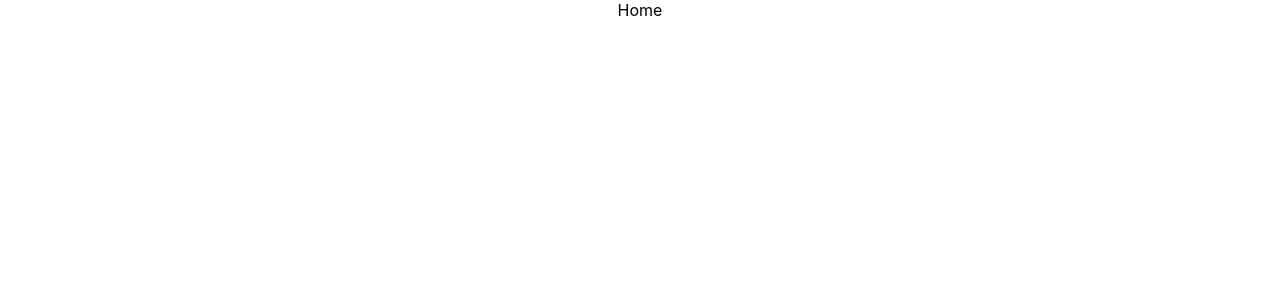
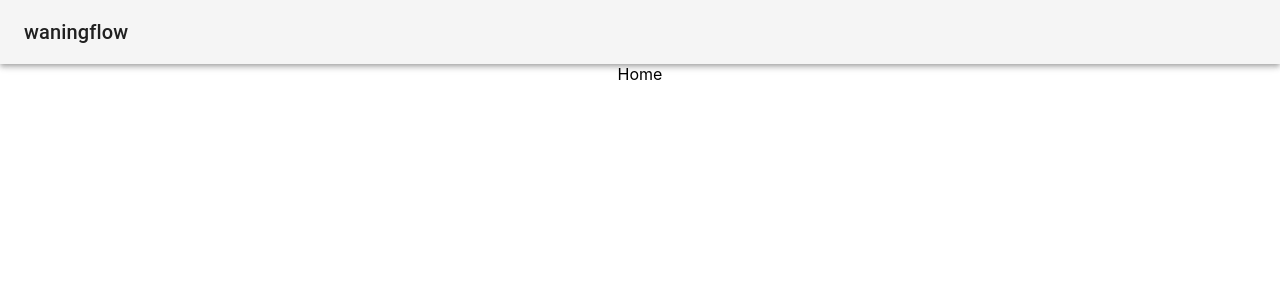
Before and after one commit to waningflow/web-tools, a React app: page / in a window 1280 px wide. Shown: the top 300 px of the page. Built offline with nearby package versions, Linux system fonts and the light colour scheme.

Commit message:
update some

```diff
--- a/src/App.js
+++ b/src/App.js
@@ -1,13 +1,39 @@
 import React, { Component } from 'react'
 import './App.css'
 import AppRouter from './routes'
+import { MuiThemeProvider, createMuiTheme } from '@material-ui/core/styles'
+import Header from './components/Header'
+
+const theme = createMuiTheme({
+  palette: {
+    primary: {
+      main: 'rgba(36, 123, 160, 1)',
+      contrastText: '#fff'
+    },
+    secondary: {
+      main: 'rgba(112, 193, 179, 1)',
+      contrastText: '#fff'
+    }
+  },
+  status: {
+    danger: 'rgba(255, 22, 84, 1)'
+  },
+  typography: {
+    // Tell Material-UI what's the font-size on the html element is.
+    useNextVariants: true,
+    htmlFontSize: 16
+  }
+})
 
 class App extends Component {
   render() {
     return (
-      <div className="App">
-        <AppRouter />
-      </div>
+      <MuiThemeProvider theme={theme}>
+        <Header />
+        <div className="App">
+          <AppRouter />
+        </div>
+      </MuiThemeProvider>
     )
   }
 }
--- /dev/null
+++ b/src/components/Header/Header.js
@@ -0,0 +1,19 @@
+import React, { Component } from 'react'
+import AppBar from '@material-ui/core/AppBar'
+import Toolbar from '@material-ui/core/Toolbar'
+import Typography from '@material-ui/core/Typography'
+export default class Header extends Component {
+  render() {
+    return (
+      <div>
+        <AppBar position="static" color="default">
+          <Toolbar>
+            <Typography variant="h6" color="inherit">
+              waningflow
+            </Typography>
+          </Toolbar>
+        </AppBar>
+      </div>
+    )
+  }
+}
--- /dev/null
+++ b/src/components/Header/index.js
@@ -0,0 +1 @@
+export { default } from './Header'
--- a/src/pages/NpmDownload/items/MainForm/MainForm.js
+++ b/src/pages/NpmDownload/items/MainForm/MainForm.js
@@ -1,15 +1,35 @@
 // @flow
 import * as React from 'react'
 import TextField from '@material-ui/core/TextField'
+import { withStyles } from '@material-ui/core/styles'
 import moment from 'moment'
+import MomentUtils from '@date-io/moment'
+import './MainForm.css'
+
+import {
+  InlineDatePicker,
+  MuiPickersUtilsProvider
+} from 'material-ui-pickers'
 
 const { Component } = React
 const dateFormat = 'YYYY-MM-DD'
 
+const styles = theme => ({
+  container: {
+    display: 'flex',
+    flexWrap: 'wrap'
+  },
+  textField: {
+    marginLeft: theme.spacing.unit,
+    marginRight: theme.spacing.unit
+  }
+})
+
 type Props = {
   packageName: string,
   startDate: string,
-  endDate: string
+  endDate: string,
+  classes: Object
 }
 
 type State = {
@@ -18,7 +38,7 @@ type State = {
   endDate: string
 }
 
-export default class MainForm extends Component<Props, State> {
+class MainForm extends Component<Props, State> {
   static defaultProps = {
     packageName: 'react,vue',
     startDate: moment
@@ -38,24 +58,62 @@ export default class MainForm extends Component<Props, State> {
     this.state = Object.assign({}, this.props)
   }
 
-  handleChangePackage = (name: string) => (event: SyntheticInputEvent<>) => {
+  handleChangeInput = (name: string) => (event: SyntheticInputEvent<>) => {
     this.setState({
       [name]: event.target.value
     })
   }
 
+  handleChangeDate = (name: string) => (value: string) => {
+    this.setState({
+      [name]: value
+    })
+  }
+
   render() {
-    const { packageName } = this.state
+    const { packageName, startDate, endDate } = this.state
+    const { classes } = this.props
     return (
+      <MuiPickersUtilsProvider utils={MomentUtils}>
         <div>
           <TextField
             label="Package"
             value={packageName}
-          onChange={this.handleChangePackage('packageName')}
+            onChange={this.handleChangeInput('packageName')}
             margin="normal"
             variant="outlined"
+            fullWidth={true}
           />
         </div>
+        <div>
+          <InlineDatePicker
+            className={classes.textField}
+            keyboard
+            clearable
+            variant="outlined"
+            label="Start Date"
+            value={startDate}
+            margin="normal"
+            onChange={this.handleChangeDate('startDate')}
+            format={'MM/DD/YYYY'}
+            mask={[/\d/, /\d/, '/', /\d/, /\d/, '/', /\d/, /\d/, /\d/, /\d/]}
+          />
+          <InlineDatePicker
+            className={classes.textField}
+            keyboard
+            clearable
+            variant="outlined"
+            label="End Date"
+            value={endDate}
+            margin="normal"
+            onChange={this.handleChangeDate('endDate')}
+            format={'MM/DD/YYYY'}
+            mask={[/\d/, /\d/, '/', /\d/, /\d/, '/', /\d/, /\d/, /\d/, /\d/]}
+          />
+        </div>
+      </MuiPickersUtilsProvider>
     )
   }
 }
+
+export default withStyles(styles)(MainForm)
--- /dev/null
+++ b/src/routes.css
@@ -0,0 +1,4 @@
+.routeContainer {
+  width: 90vw;
+  margin: 0 auto;
+}
--- a/src/routes.js
+++ b/src/routes.js
@@ -1,14 +1,21 @@
 import React from 'react'
 import { BrowserRouter as Router, Route } from 'react-router-dom'
-
+import Grid from '@material-ui/core/Grid'
 import Home from './pages/Home'
 import NpmDownload from './pages/NpmDownload'
+import './routes.css'
 
 function AppRouter(params) {
   return (
     <Router>
-      <Route path="/" exact component={Home} />
-      <Route path="/npm-download" exact component={NpmDownload} />
+      <div className="routeContainer">
+        <Grid container spacing={24} justify={'center'}>
+          <Grid item xs={12} md={10} xl={8}>
+            <Route path="/" exact component={Home} />
+            <Route path="/npm-download" exact component={NpmDownload} />
+          </Grid>
+        </Grid>
+      </div>
     </Router>
   )
 }
```
Also changed, not shown: src/pages/NpmDownload/items/MainForm/MainForm.css (added). Lines whose indentation alone changed are shown as unchanged.
